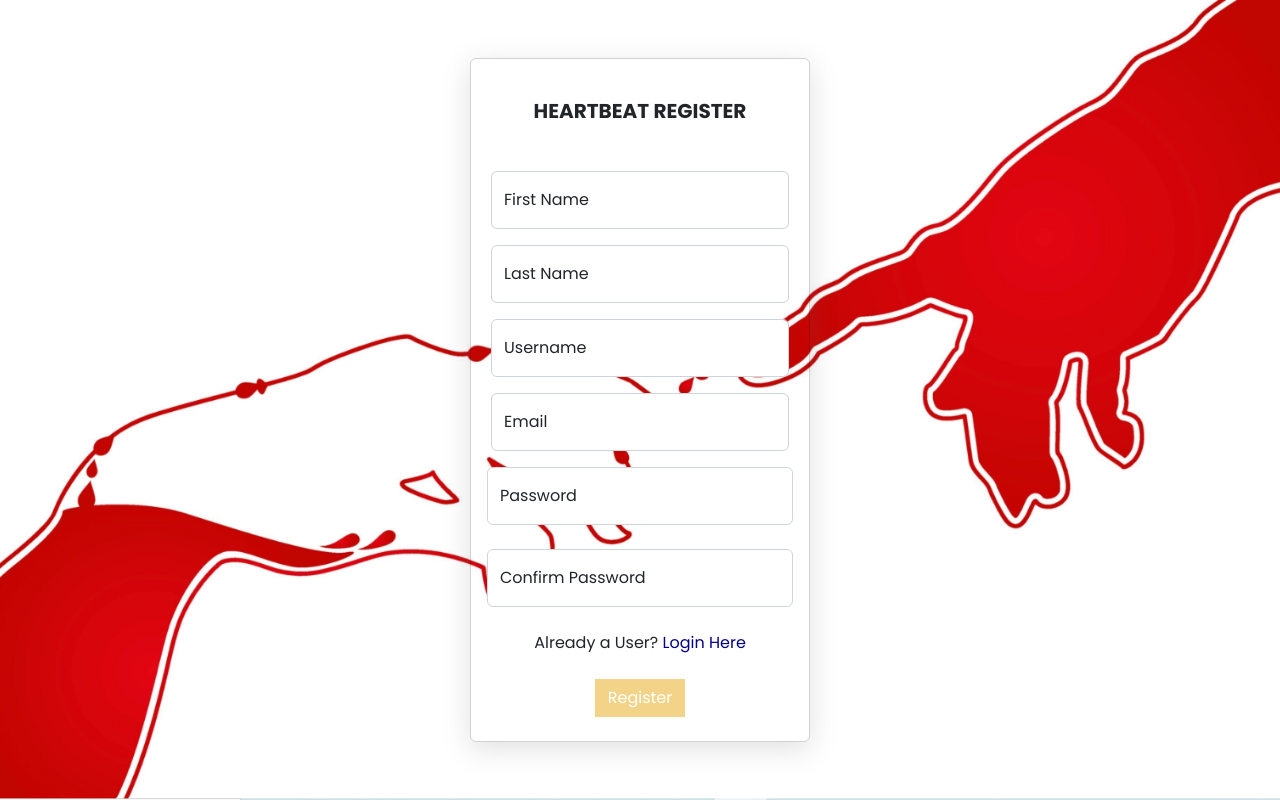
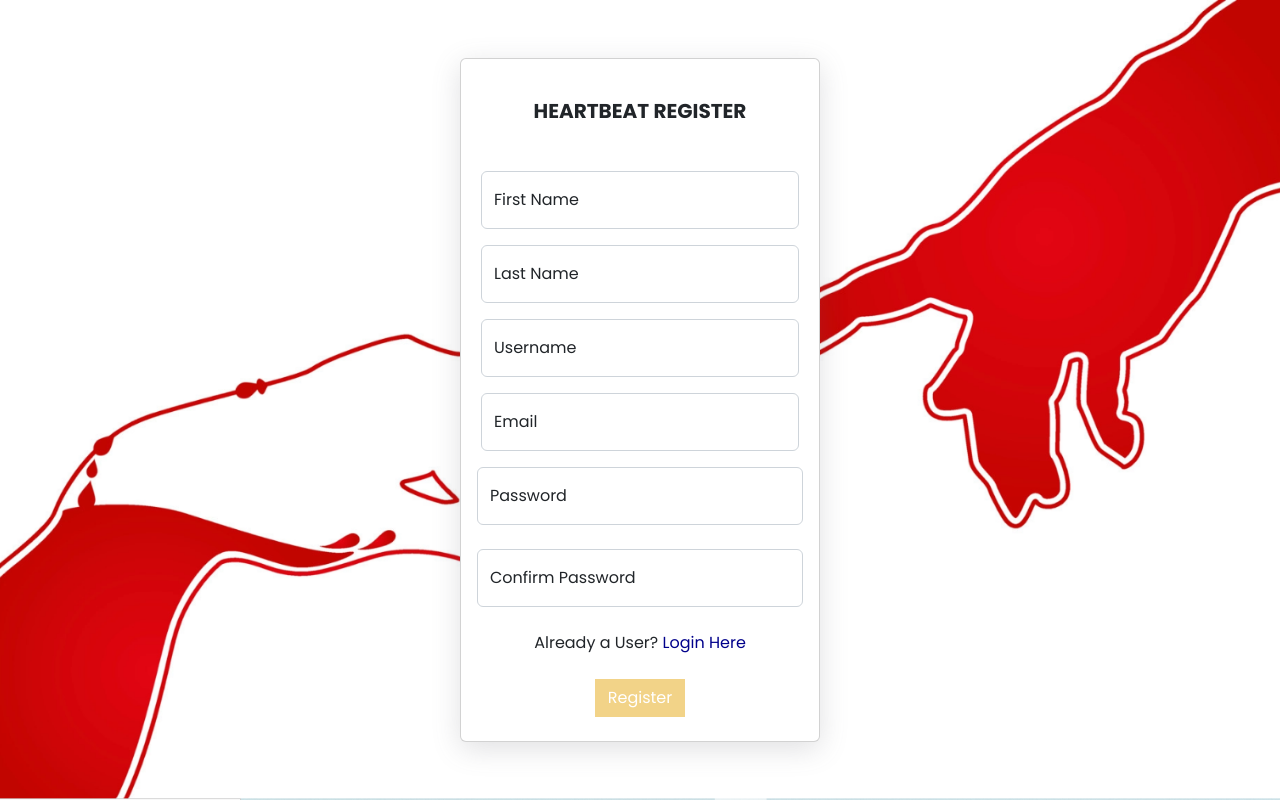
Before and after one commit to Naman82/HeartBeat, a Django app: page /user/register/ in a window 1280 px wide. Run offline with Django 4.2, Linux system fonts and the light colour scheme.

Commit message:
frontend changes

```diff
--- a/src/templates/bloodbank/registerBloodBank.html
+++ b/src/templates/bloodbank/registerBloodBank.html
@@ -10,7 +10,7 @@ Register | Blood Bank
 
 
 <div class="register-container">
-    <div class="card register-card" style="width: 340px">
+    <div class="card register-card" style="width: 360px">
         <div class="card-body">
           <h5 class="card-title text-center mt-4 mb-5">BLOOD BANK REGISTER</h5>
           {% if messages %}
--- a/src/templates/customer/register.html
+++ b/src/templates/customer/register.html
@@ -10,7 +10,7 @@ Register | Customer
 
 
 <div class="register-container">
-    <div class="card register-card" style="width: 340px">
+    <div class="card register-card" style="width: 360px">
         <div class="card-body">
           <h5 class="card-title text-center mt-4 mb-5">HEARTBEAT REGISTER</h5>
           {% if messages %}
--- a/src/templates/deliveryPerson/register.html
+++ b/src/templates/deliveryPerson/register.html
@@ -10,7 +10,7 @@ Register | Delivery Person
 
 
 <div class="register-container">
-    <div class="card register-card" style="width: 340px">
+    <div class="card register-card" style="width: 360px">
         <div class="card-body">
           <h5 class="card-title text-center mt-4 mb-5">DELIVERY REGISTER</h5>
           {% if messages %}
--- a/src/users/static/style.css
+++ b/src/users/static/style.css
@@ -26,7 +26,7 @@ p{
 }
 
 .login-card{
-    background: none;
+    background: white;
     /* opacity: 0.2; */
     box-shadow: rgba(100, 100, 111, 0.2) 0px 7px 29px 0px;
 }
@@ -49,6 +49,7 @@ p{
 
 /* Register Page  */
 
+
 .register-container{
     min-height: 100vh;
     width: 100vw;
@@ -62,7 +63,7 @@ p{
 }
 
 .register-card{
-    background: none;
+    background: white;
     /* opacity: 0.2; */
     box-shadow: rgba(100, 100, 111, 0.2) 0px 7px 29px 0px;
 }
@@ -84,6 +85,8 @@ p{
 }
 
 /* Navbar */
+
+
 
 .navbar-brand{
     color: white;
```
